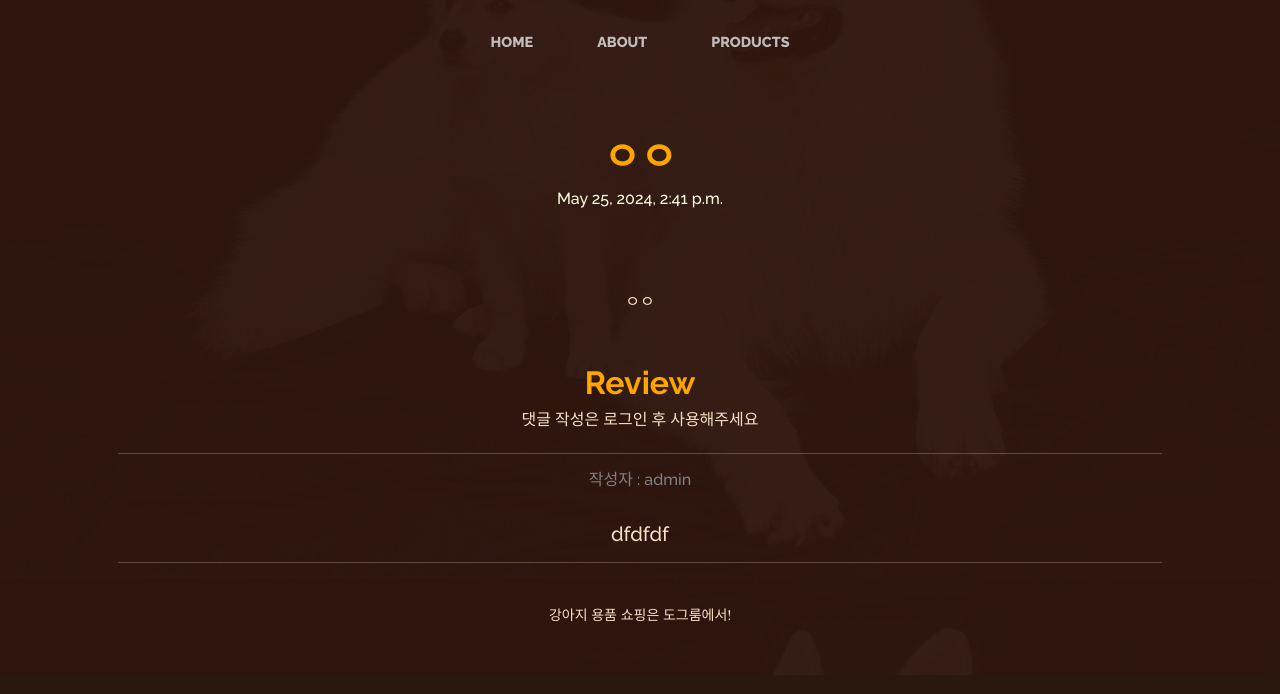
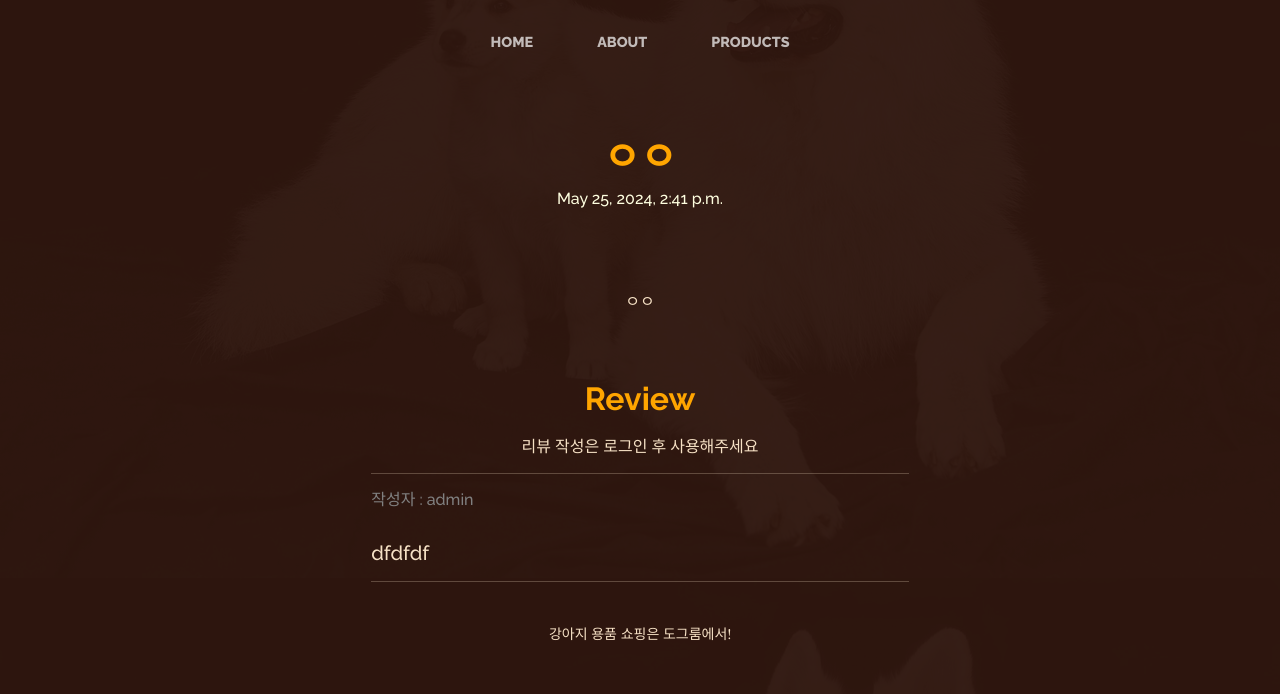
Before and after one commit to hyjang14/DjangoProject, a Django app: page /posts/post_detail/1/ in a window 1280 px wide. Shown: the part 275-969 px from the top of the page. Before the commit the page ends 897 px from the top, so only its background shows below. Run offline with Django 5.2, Linux system fonts and the light colour scheme; data comes from the database, SQL or seed files in the repository; both versions use the stored data as it was after the commit; some libraries are stand-ins or nearby versions.

Commit message:
First Project

```diff
--- a/DjangoProject/dogAccessoriesShop/about/templates/about.html
+++ b/DjangoProject/dogAccessoriesShop/about/templates/about.html
@@ -24,7 +24,7 @@
         <!-- Navigation-->
         <nav class="navbar navbar-expand-lg navbar-dark py-lg-4" id="mainNav">
             <div class="container">
-                <a class="navbar-brand text-uppercase fw-bold d-lg-none" href="index.html">Dog Room</a>
+                <a class="navbar-brand text-uppercase fw-bold d-lg-none" href="{%url 'home' %}">Dog Room</a>
                 <button class="navbar-toggler" type="button" data-bs-toggle="collapse" data-bs-target="#navbarSupportedContent" aria-controls="navbarSupportedContent" aria-expanded="false" aria-label="Toggle navigation"><span class="navbar-toggler-icon"></span></button>
                 <div class="collapse navbar-collapse" id="navbarSupportedContent">
                     <ul class="navbar-nav mx-auto">
--- a/DjangoProject/dogAccessoriesShop/accounts/templates/login.html
+++ b/DjangoProject/dogAccessoriesShop/accounts/templates/login.html
@@ -26,7 +26,7 @@
         <!-- Navigation-->
         <nav class="navbar navbar-expand-lg navbar-dark py-lg-4" id="mainNav">
             <div class="container">
-                <a class="navbar-brand text-uppercase fw-bold d-lg-none" href="index.html">Start Bootstrap</a>
+                <a class="navbar-brand text-uppercase fw-bold d-lg-none" href="{%url 'home' %}">Dog Room</a>
                 <button class="navbar-toggler" type="button" data-bs-toggle="collapse" data-bs-target="#navbarSupportedContent" aria-controls="navbarSupportedContent" aria-expanded="false" aria-label="Toggle navigation"><span class="navbar-toggler-icon"></span></button>
                 <div class="collapse navbar-collapse" id="navbarSupportedContent">
                     <ul class="navbar-nav mx-auto">
--- a/DjangoProject/dogAccessoriesShop/accounts/templates/signup.html
+++ b/DjangoProject/dogAccessoriesShop/accounts/templates/signup.html
@@ -24,7 +24,7 @@
         <!-- Navigation-->
         <nav class="navbar navbar-expand-lg navbar-dark py-lg-4" id="mainNav">
             <div class="container">
-                <a class="navbar-brand text-uppercase fw-bold d-lg-none" href="index.html">Start Bootstrap</a>
+                <a class="navbar-brand text-uppercase fw-bold d-lg-none" href="{%url 'home' %}">Dog Room</a>
                 <button class="navbar-toggler" type="button" data-bs-toggle="collapse" data-bs-target="#navbarSupportedContent" aria-controls="navbarSupportedContent" aria-expanded="false" aria-label="Toggle navigation"><span class="navbar-toggler-icon"></span></button>
                 <div class="collapse navbar-collapse" id="navbarSupportedContent">
                     <ul class="navbar-nav mx-auto">
--- a/DjangoProject/dogAccessoriesShop/dog/templates/form_create.html
+++ b/DjangoProject/dogAccessoriesShop/dog/templates/form_create.html
@@ -24,7 +24,7 @@
         <!-- Navigation-->
         <nav class="navbar navbar-expand-lg navbar-dark py-lg-4" id="mainNav">
             <div class="container">
-                <a class="navbar-brand text-uppercase fw-bold d-lg-none" href="index.html">Dog Room</a>
+                <a class="navbar-brand text-uppercase fw-bold d-lg-none" href="{%url 'home' %}">Dog Room</a>
                 <button class="navbar-toggler" type="button" data-bs-toggle="collapse" data-bs-target="#navbarSupportedContent" aria-controls="navbarSupportedContent" aria-expanded="false" aria-label="Toggle navigation"><span class="navbar-toggler-icon"></span></button>
                 <div class="collapse navbar-collapse" id="navbarSupportedContent">
                     <ul class="navbar-nav mx-auto">
--- a/DjangoProject/dogAccessoriesShop/dog/templates/index.html
+++ b/DjangoProject/dogAccessoriesShop/dog/templates/index.html
@@ -26,7 +26,7 @@
         <nav class="navbar navbar-expand-lg navbar-dark py-lg-4" id="mainNav">
 
             <div class="container">
-                <a class="navbar-brand text-uppercase fw-bold d-lg-none" href="index.html">Dog Room</a>
+                <a class="navbar-brand text-uppercase fw-bold d-lg-none" href="{%url 'home' %}">Dog Room</a>
                 <button class="navbar-toggler" type="button" data-bs-toggle="collapse" data-bs-target="#navbarSupportedContent" aria-controls="navbarSupportedContent" aria-expanded="false" aria-label="Toggle navigation"><span class="navbar-toggler-icon"></span></button>
                 <div class="collapse navbar-collapse" id="navbarSupportedContent">
                     <ul class="navbar-nav mx-auto">
--- a/DjangoProject/dogAccessoriesShop/dogProject/settings.py
+++ b/DjangoProject/dogAccessoriesShop/dogProject/settings.py
@@ -23,10 +23,10 @@ BASE_DIR = Path(__file__).resolve().parent.parent
 SECRET_KEY = 'django-insecure-$%mw!_7@#3)%6xcs-%e8a=*7hb8(pozj2*!+y=cka1i+qd&__w'
 
 # SECURITY WARNING: don't run with debug turned on in production!
-DEBUG = False
+DEBUG = True
 
 ALLOWED_HOSTS = [
-    '3hayoun.pythonanywhere.com',
+    'hhhayoun.pythonanywhere.com',
 ]
 
 
--- a/DjangoProject/dogAccessoriesShop/posts/templates/comment_update.html
+++ b/DjangoProject/dogAccessoriesShop/posts/templates/comment_update.html
@@ -24,7 +24,7 @@
         <!-- Navigation-->
         <nav class="navbar navbar-expand-lg navbar-dark py-lg-4" id="mainNav">
             <div class="container">
-                <a class="navbar-brand text-uppercase fw-bold d-lg-none" href="index.html">Dog Room</a>
+                <a class="navbar-brand text-uppercase fw-bold d-lg-none" href="{%url 'home' %}">Dog Room</a>
                 <button class="navbar-toggler" type="button" data-bs-toggle="collapse" data-bs-target="#navbarSupportedContent" aria-controls="navbarSupportedContent" aria-expanded="false" aria-label="Toggle navigation"><span class="navbar-toggler-icon"></span></button>
                 <div class="collapse navbar-collapse" id="navbarSupportedContent">
                     <ul class="navbar-nav mx-auto">
--- a/DjangoProject/dogAccessoriesShop/posts/templates/post_detail.html
+++ b/DjangoProject/dogAccessoriesShop/posts/templates/post_detail.html
@@ -24,7 +24,7 @@
         <!-- Navigation-->
         <nav class="navbar navbar-expand-lg navbar-dark py-lg-4" id="mainNav">
             <div class="container">
-                <a class="navbar-brand text-uppercase fw-bold d-lg-none" href="index.html">Dog Room</a>
+                <a class="navbar-brand text-uppercase fw-bold d-lg-none" href="{%url 'home' %}">Dog Room</a>
                 <button class="navbar-toggler" type="button" data-bs-toggle="collapse" data-bs-target="#navbarSupportedContent" aria-controls="navbarSupportedContent" aria-expanded="false" aria-label="Toggle navigation"><span class="navbar-toggler-icon"></span></button>
                 <div class="collapse navbar-collapse" id="navbarSupportedContent">
                     <ul class="navbar-nav mx-auto">
@@ -53,10 +53,10 @@
         </header>
 
         <!-- 여기서 부터 -->
-        <article class="mb-4">
+        <article class="mb-4" style="width: 80%; margin: 0 auto;">
             <div class="container px-4 px-lg-5">
                 <div class="row gx-4 gx-lg-5 justify-content-center">
-                    <div class="col-md-10 col-lg-8 col-xl-7">
+                    <div class="col-md-10 col-lg-8 col-xl-7" style="text-align: center;">
                         <!-- 글 수정 / 삭제 -->
                         {% if request.user == post.author %}
                             <div class="d-flex justify-content-end mb-4"><a class="btn btn-primary text-uppercase" href="{% url 'post_update' post.id %}"><b>상품 수정</b></a></div>
@@ -70,37 +70,43 @@
                             <img src="{{ post.photo.url }}" alt="" height="330">
                         {% endif %}
                         <br><br>
-                        <p style="width: 80%; margin: 0 auto; font-family:Arial, Helvetica, sans-serif">{{post.body}}</p><br><br>
+                        <p style=" font-family:Arial, Helvetica, sans-serif">{{post.body}}</p><br><br>
                     </div>
                     <!-- <hr class="my-4" /> -->
 
-                    <br><h2 style="color: orange"><b>Review</b></h2>
+                    <br><h2 style="color: orange; width: 60%; margin: 0 auto;"><b>Review</b></h2>
                     <!--댓글 작성-->
                     {%if user.is_authenticated %}
-                    <form method="POST" action="{% url 'create_comment' post.id %}">
+                    <br><br>
+                    <form method="POST" action="{% url 'create_comment' post.id %}" >
                         {% csrf_token %}
                         {{comment_form}}
                         <br><input type="submit">
                     </form>
                     {%else %}
-                    <h6>댓글 작성은 로그인 후 사용해주세요</h6>
+                    <h6 style="width: 60%; margin: 0 auto;"><br>리뷰 작성은 로그인 후 사용해주세요</h6>
                     {% endif %}
                     <!--댓글 작성 여기까지-->
 
 
-                    <div>
+                    <div style="width: 60%; margin: 0 auto;">
                         <hr>
+
                         <!--댓글 목록 조회-->
                         {% for comment in post.comment_set.all %}
-                        <h6 style="color: grey">작성자 : {{comment.author}}</h6><br>
+                        <h6 style="color: grey; text-align: left;">작성자 : {{comment.author}}</h6><br>
                         <!-- <h6 style="color: grey">작성시간 : {{comment.created_at}}</h6><br> -->
-                        <h5>{{ comment }}</h5>
+                        <h5 style="text-align: left;">{{ comment }}</h5>
                         {% if request.user == comment.author %}
+                        <br>
+                        <div style="text-align: left;">
                         <a class="btn btn-primary text-uppercase" href="{% url 'update_comment' post.id comment.id %}"><b>댓글 수정</b></a>
                         <a class="btn btn-primary text-uppercase" href="{% url 'delete_comment' post.id comment.id %}"><b>댓글 삭제</b></a>
+                        </div>
                         {%endif %}
                         <hr>
                         {% endfor %}
+
                         <!--댓글 목록 조회 여기까지-->
                     </div>
                     <!-- <hr class="my-4" /> -->
--- a/DjangoProject/dogAccessoriesShop/posts/templates/products.html
+++ b/DjangoProject/dogAccessoriesShop/posts/templates/products.html
@@ -24,7 +24,7 @@
         <!-- Navigation-->
         <nav class="navbar navbar-expand-lg navbar-dark py-lg-4" id="mainNav">
             <div class="container">
-                <a class="navbar-brand text-uppercase fw-bold d-lg-none" href="index.html">Dog Room</a>
+                <a class="navbar-brand text-uppercase fw-bold d-lg-none" href="{%url 'home' %}">Dog Room</a>
                 <button class="navbar-toggler" type="button" data-bs-toggle="collapse" data-bs-target="#navbarSupportedContent" aria-controls="navbarSupportedContent" aria-expanded="false" aria-label="Toggle navigation"><span class="navbar-toggler-icon"></span></button>
                 <div class="collapse navbar-collapse" id="navbarSupportedContent">
                     <ul class="navbar-nav mx-auto">
```
Also changed, not shown: DjangoProject/dogAccessoriesShop/posts/templates/post_list.html (+5 -6 lines), DjangoProject/dogAccessoriesShop/db.sqlite3.
